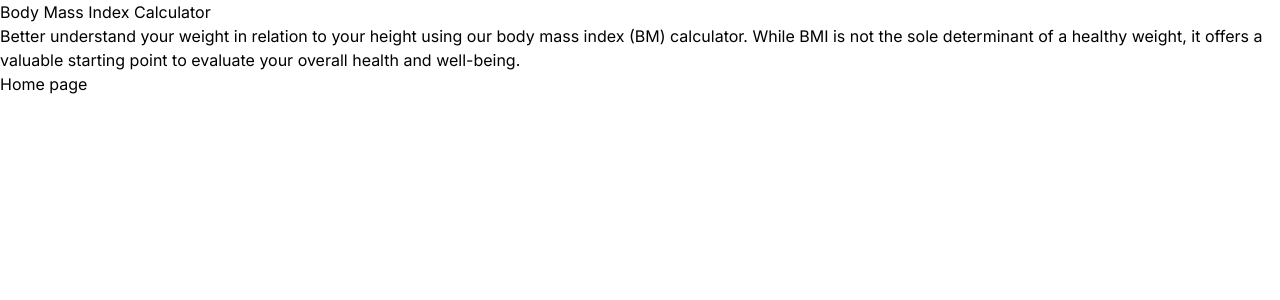
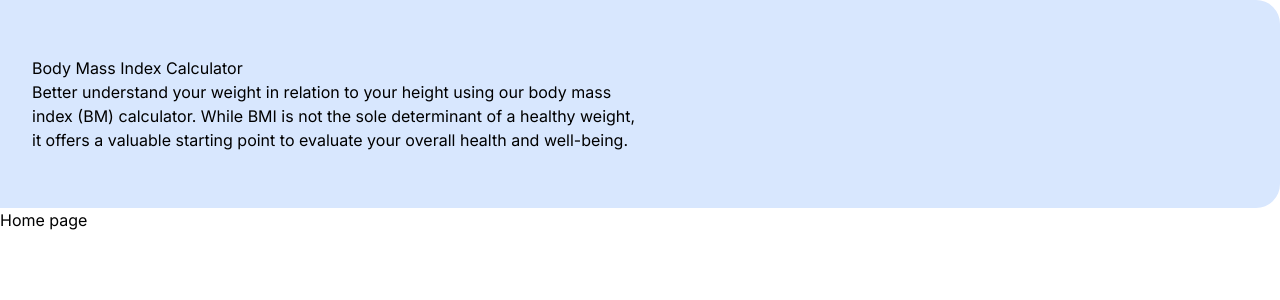
Before and after one commit to chungvuiloong/bmi_calculator, a Next.js app: page / in a window 1280 px wide. Shown: the top 300 px of the page. Built offline with nearby package versions, Linux system fonts and the light colour scheme.

Commit message:
Used a new layout.

```diff
--- a/src/components/HeroBanner/index.tsx
+++ b/src/components/HeroBanner/index.tsx
@@ -2,9 +2,11 @@ import React from 'react';
 
  export  const HeroBanner = () => {
     return (
-        <div>
-            <div className='container'>
-                <div>
+        <section>
+            <div className='py-14 bg-[#d8e7fe] lg:rounded-r-3xl rounded-none'>
+                <div className='px-5 md:px-8'>
+                    <div className='container mx-auto flex'>
+                        <div className='basis-1/2'>
                             <h1>Body Mass Index Calculator</h1>
                             <p>
                                 Better understand your weight in relation to your height using
@@ -14,8 +16,9 @@ import React from 'react';
                             </p>
                         </div>
 
-
                     </div>
                 </div>
+            </div>
+        </section>
     );
 };
```
Lines whose indentation alone changed are shown as unchanged.
